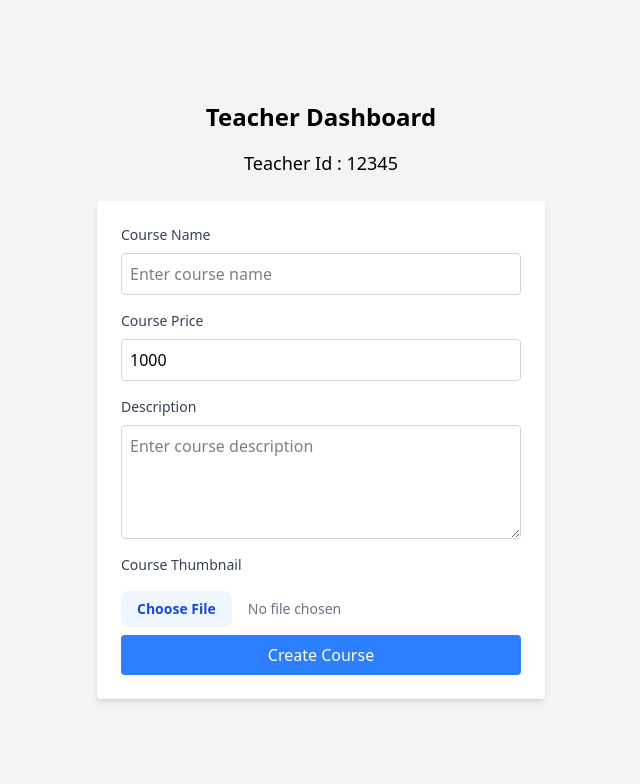
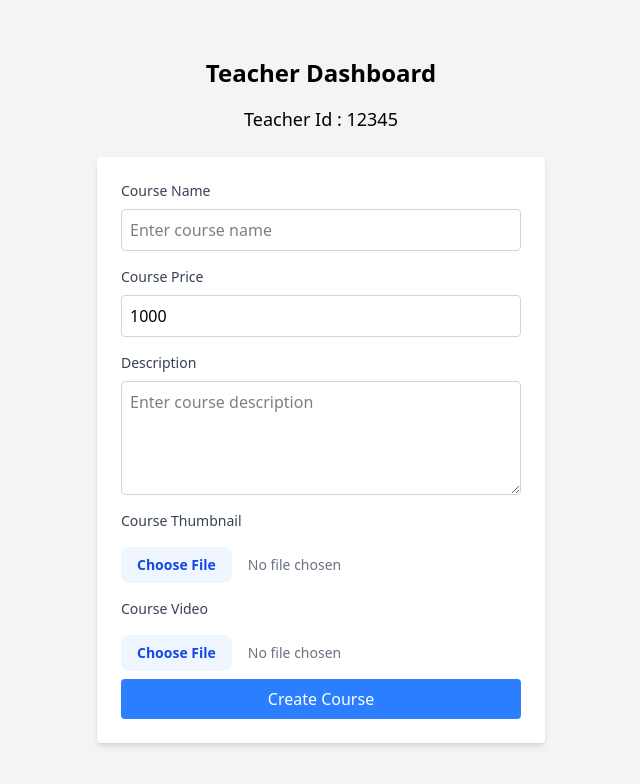
Before and after one commit to Rupam-Mondal/LearnSphere, a React (Vite) app in the folder LearnSphereFrontend/: page /teacher-dashboard in a window 1280 px wide. Shown: the top 784 px of the page, without its empty margins (319-959 px from the left). Built offline with nearby package versions, Linux system fonts and the light colour scheme.

Commit message:
Video Upload

```diff
--- a/LearnSphereFrontend/src/pages/TeacherDashBoard.jsx
+++ b/LearnSphereFrontend/src/pages/TeacherDashBoard.jsx
@@ -8,6 +8,7 @@ const TeacherDashBoard = () => {
   const [courseDescription, setCourseDescription] = useState("");
   const [courseThumbnail, setCourseThumbnail] = useState(null);
   const [loading, setLoading] = useState(false);
+  const [courseVideo, setCourseVideo] = useState(null);
 
   const ImageHandler = async (e) => {
     setLoading(true);
@@ -16,6 +17,7 @@ const TeacherDashBoard = () => {
       alert("Please select a file");
       return;
     }
+    console.log(file);
 
     const form = new FormData();
     form.append("file", file);
@@ -27,11 +29,39 @@ const TeacherDashBoard = () => {
           "https://api.cloudinary.com/v1_1/dyjzfkkxl/image/upload",
           form
         );
+        console.log(response.data);
         setCourseThumbnail(response.data.secure_url);
     } catch (error) {}
 
     setLoading(false);
   };
+
+  const VideoHandler = async (e) => {
+    setLoading(true);
+    const file = e.target.files[0];
+    if (!file) {
+      alert("Please select a file");
+      return;
+    }
+    console.log(file);
+
+    const form = new FormData();
+    form.append("file", file);
+    form.append("upload_preset", "LearnSphereVideo_Preset");
+    form.append("cloud_name", "dyjzfkkxl");
+
+    try {
+      const response = await axios.post(
+        "https://api.cloudinary.com/v1_1/dyjzfkkxl/video/upload",
+        form
+      );
+      console.log(response.data);
+      setCourseVideo(response.data.secure_url);
+      // setCourseThumbnail(response.data.secure_url);
+    } catch (error) {}
+
+    setLoading(false);
+  }
 
   const handleSubmit = (e) => {
     alert("Course created successfully");
@@ -94,21 +124,36 @@ const TeacherDashBoard = () => {
           accept="image/*"
           onChange={ImageHandler}
         />
-        {
-            courseThumbnail && (
-                <img
-                src={courseThumbnail}
-                alt="Course Thumbnail"
-                className="mt-2 mb-2 w-full h-48 object-cover rounded"
-                />
-            )
-        }
+        {courseThumbnail && (
+          <img
+            src={courseThumbnail}
+            alt="Course Thumbnail"
+            className="mt-2 mb-2 w-full h-48 object-cover rounded"
+          />
+        )}
+
+        <label className="block mb-2 text-sm font-medium text-gray-700 mt-4">
+          Course Video
+        </label>
+        <input
+          type="file"
+          className="mt-4 block w-full text-sm text-gray-500 file:mr-4 file:py-2 file:px-4 file:rounded-lg file:border-0 file:text-sm file:font-semibold file:bg-blue-50 file:text-blue-700 hover:file:bg-blue-100 mb-2"
+          accept="video/*"
+          onChange={VideoHandler}
+        />
+        {courseVideo && (
+          <video
+            src={courseVideo}
+            controls
+            className="mt-2 mb-2 w-full h-48 object-cover rounded"
+          />
+        )}
 
         <button
           type="submit"
           className="w-full bg-blue-500 text-white p-2 rounded hover:bg-blue-600"
         >
-          {loading ? "Loading Image..." : "Create Course"}
+          {loading ? "Loading ..." : "Create Course"}
         </button>
       </form>
     </div>
```
